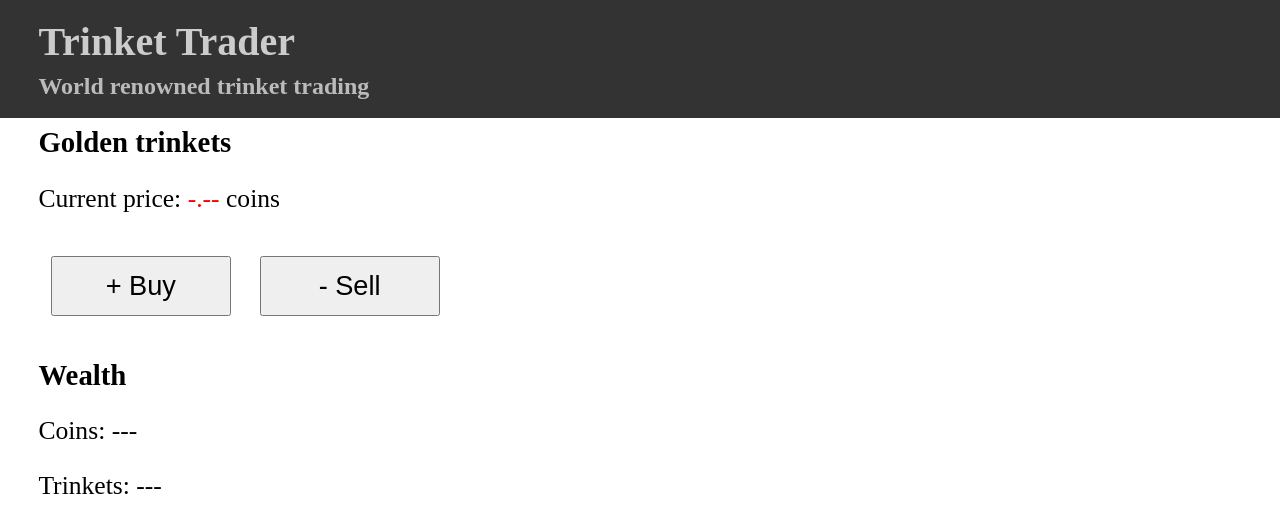
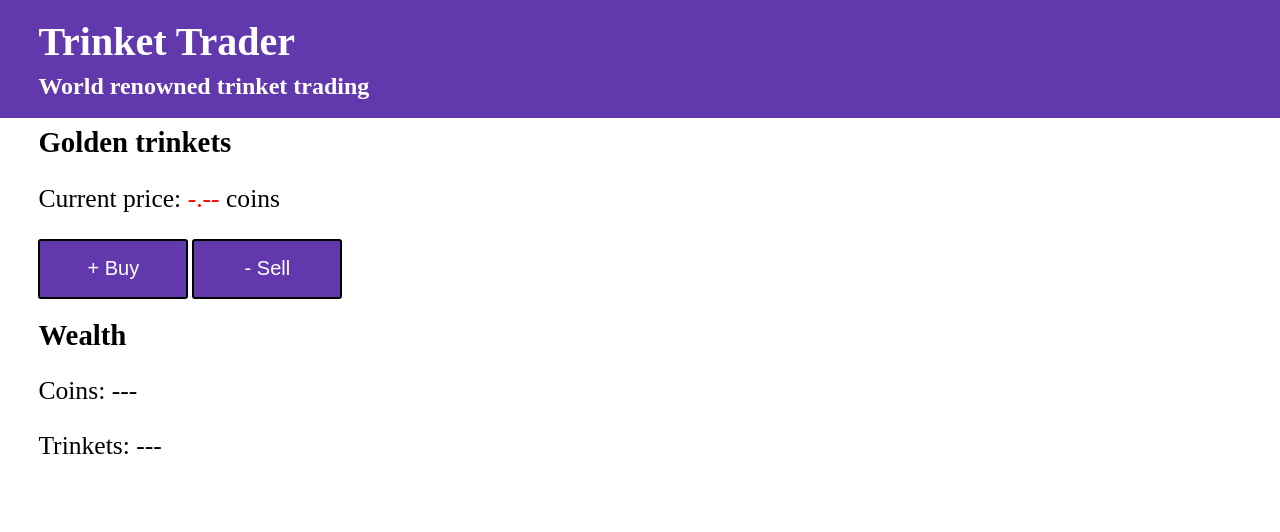
Before and after one commit to kyleholliday/Trinkets, a website: page money/public/index.html in a window 1280 px wide. Drawn offline with nearby package versions, Linux system fonts and the light colour scheme; files that its build step writes are made by us from their sources; no server answers.

Commit message:
All finsihed up.

```diff
--- a/money/js/wallet.js
+++ b/money/js/wallet.js
@@ -20,7 +20,7 @@ module.exports = function(starting) {
         console.log("coins: " + coins);
         console.log("trinkets: " + trinkets);
       } else if (trinkets === 0) {
-        alert("No can do. Buy a trinket first.");
+        alert("Nope. Buy a trinket first.");
       }
     },
     setPrice: function (num) {
--- a/money/package.json
+++ b/money/package.json
@@ -15,6 +15,7 @@
     "browserify": "^13.0.0",
     "gulp": "^3.9.1",
     "gulp-browserify": "^0.5.1",
-    "gulp-sass": "^2.2.0"
+    "gulp-sass": "^2.2.0",
+    "underscore": "^1.8.3"
   }
 }
--- a/money/scss/main.scss
+++ b/money/scss/main.scss
@@ -5,12 +5,14 @@ body {
 header {
     padding: 10px;
     padding-left: 3%;
-    background-color: #333;
+    background-color: #6239ad;
+
 }
 
 main {
     font-family: 'Asar', serif;
     padding-left: 3%;
+    background-color: white;
 }
 
 h1,
@@ -21,13 +23,13 @@ h3 {
 
 h1 {
     font-family: 'Asar', serif;
-    color: #ccc;
+    color: white;
     font-size: 2.5em;
 }
 
 h2 {
     font-family: 'Asar', serif;
-    color: #bbb;
+    color: white;
 }
 
 h3 {
@@ -41,12 +43,23 @@ p {
 }
 
 .controls {
-    margin: 30px 0;
+    margin: 20px 0;
     button {
-        height: 60px;
-        width: 180px;
-        font-size: 1.7em;
-        margin:1%;
+      cursor: pointer;
+      background: #6239ad;
+      color: #fff;
+      font-size: 20px;
+      height: 60px;
+      width: 150px;
+      text-align: center;
+      border: 2px solid black;
+      transition: all ease 0.8s;
+      padding: 2px 6px;
+      border-radius: 3px;
+      box-shadow: inset 0 0 0 0 #6239ad;
+    }
+    button:hover {
+      box-shadow: inset 0 100px 0 0 #361e62;
     }
 }
 #exchange {
```
Also changed, not shown: money/index.html (+3 -3 lines).
